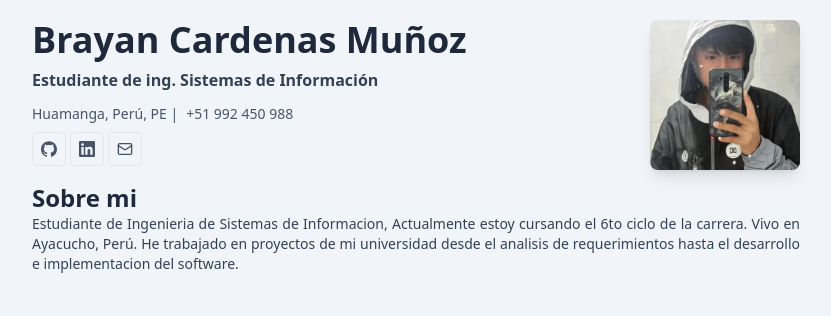
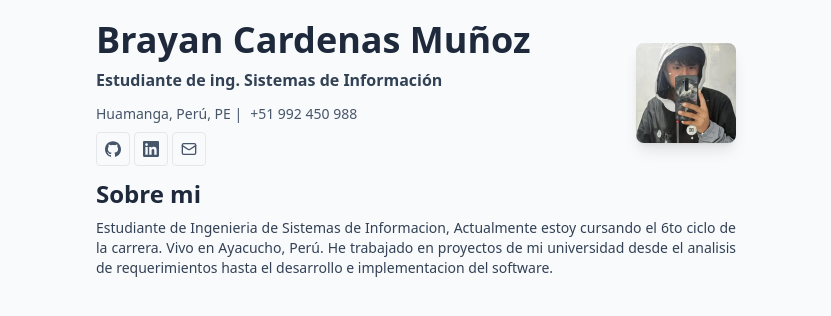
Before and after one commit to devbryan02/portafolio-dev, a Svelte app: page / in a window 1280 px wide. Shown: the top 316 px of the page, without its empty margins (224-1055 px from the left). Built offline with nearby package versions, Linux system fonts and the light colour scheme.

Commit message:
se tensa que flipas

```diff
--- a/index.html
+++ b/index.html
@@ -5,7 +5,7 @@
     <meta name="viewport" content="width=device-width, initial-scale=1.0" />
     <title>Portafolio</title>
   </head>
-  <body class="bg-slate-100">
+  <body class="bg-slate-50">
     <div id="app"></div>
     <script type="module" src="/src/main.js"></script>
   </body>
--- a/src/components/Layout.svelte
+++ b/src/components/Layout.svelte
@@ -2,7 +2,7 @@
     export let title ;
 </script>
 
-<section class="w-[60%] mx-auto mt-3">
+<section class="w-[50%] mx-auto mt-3">
     <header>
         <h2 class="text-slate-800 text-2xl font-bold">{title}</h2>
     </header>
--- a/src/components/secctions/About.svelte
+++ b/src/components/secctions/About.svelte
@@ -8,5 +8,5 @@
 
 
 <Layout title= "Sobre mi">
-    <p class="text-sm text-slate-700 text-justify">{sumary}</p>
+    <p class="text-sm text-slate-700 text-justify mt-2">{sumary}</p>
 </Layout>
--- a/src/components/secctions/Hero.svelte
+++ b/src/components/secctions/Hero.svelte
@@ -11,7 +11,7 @@
 </script>
 
 <Layout title="">
-    <div class="flex flex-col md:flex-row justify-between mt-5">
+    <div class="flex flex-col md:flex-row justify-between mt-5 items-center">
         <div class="flex flex-col gap-2">
             <h2 class="text-4xl font-sans font-bold text-slate-800">
                 {name}
@@ -53,7 +53,7 @@
                 src={img}
                 alt="Img Not found"
                 title="{name}Dev fachero detectado"
-                width="150px"
+                width="100px"
                 class="rounded-lg shadow-lg"
             />
         </div>
```
